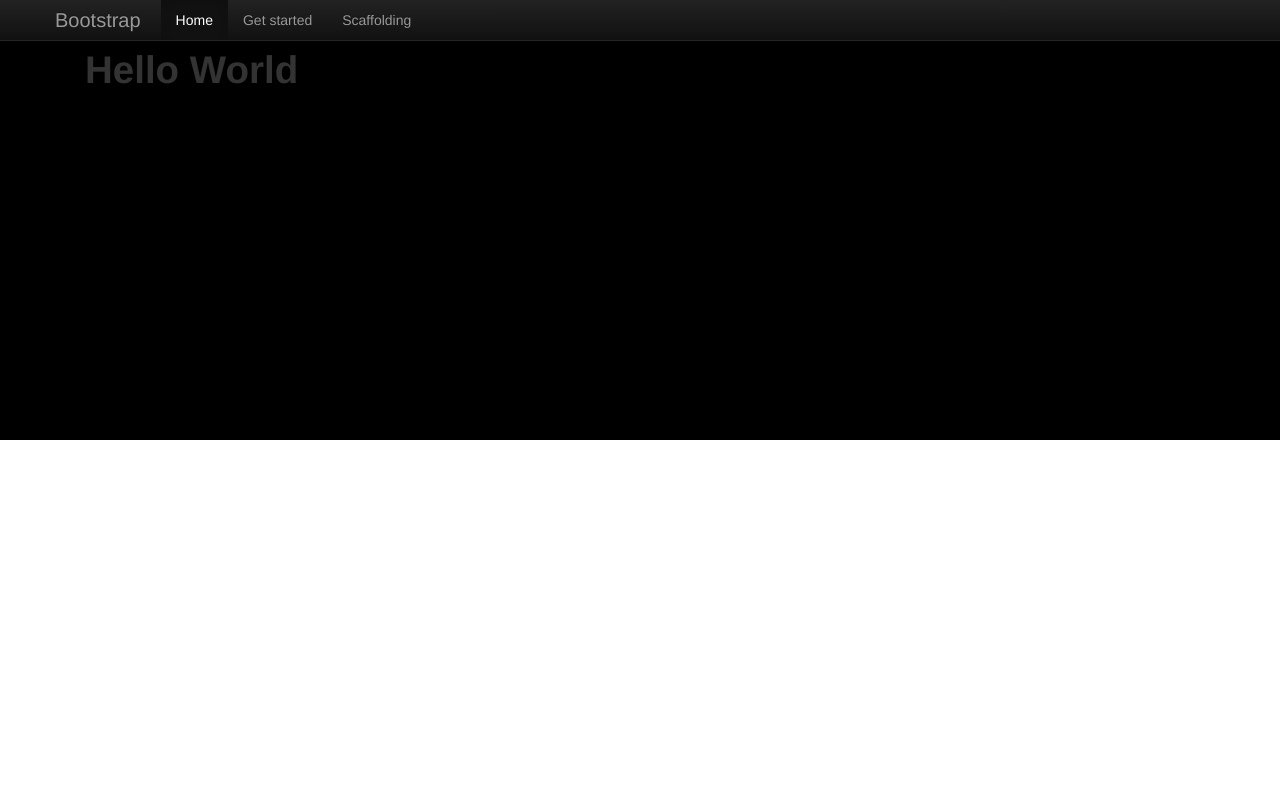
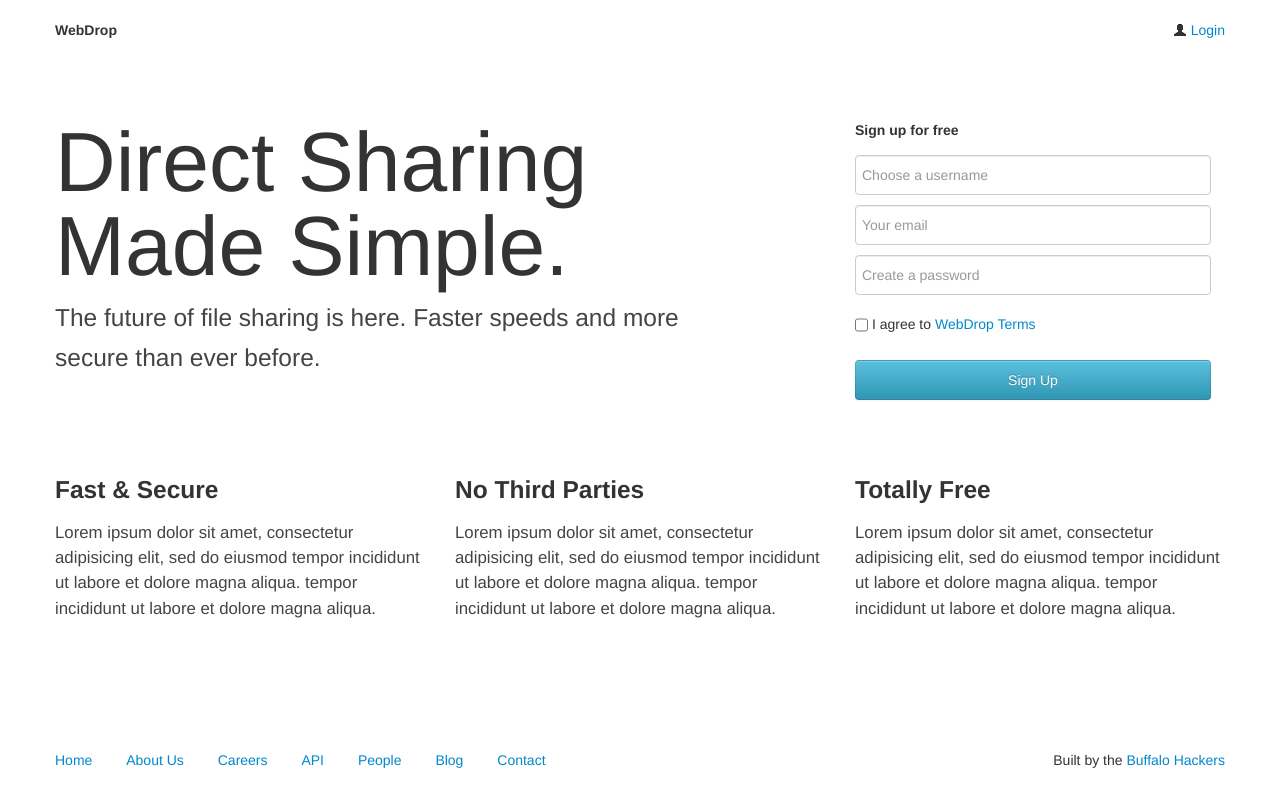
Before and after one commit to buffalohackers/WebDrop, a Flask app: page / in a window 1280 px wide. Run offline with Flask 2, Linux system fonts and the light colour scheme; some libraries are stand-ins or nearby versions.

Commit message:
Home Page is done

```diff
--- a/app.py
+++ b/app.py
@@ -7,7 +7,7 @@ app.debug = True
 
 @app.route("/")
 def hello():
-	return flask.render_template("index.html")
+	return flask.render_template("splash.html")
 
 if __name__ == '__main__':
     port = int(os.environ.get('PORT', 1337))
--- a/static/css/styles.css
+++ b/static/css/styles.css
@@ -8,8 +8,69 @@
 	@DATE: 6 April 2013;
 */
 
-.masthead {
+.slogan {
+	text-align: center;
+	padding:30px 0;
+}
+
+.top-login {
+	padding: 20px 0;
+}
+
+.sign-up form input {
+	margin:0;
+	height:40px;
+	margin:5px 0;
+}
+
+.sign-up button {
+	margin-left: 0;
+	width: 356px;
+	height:40px;
+	margin-top: 10px;
+}
+
+.message h1 {
+	font-size: 6em;
+	line-height: 1em;
+	font-weight: normal;
+}
+
+.message h3 {
+	font-weight: normal;
+	color: #444;
+}
+
+.main-splash {
 	padding-top: 40px;
-	background-color: #000;
-	min-height: 400px;
 }
+
+.home-infos p {
+	font-size: 1.2em;
+	line-height: 1.5em;
+	color: #444;
+}
+
+.home-infos {
+	margin-top: 40px;
+}
+
+.footer ul li {
+	display: inline;
+	padding-right: 30px;
+}
+
+.footer ul {
+	margin-left: 0;
+}
+
+.footer {
+	height:50px;
+}
+
+.wrapper {
+	min-height: 100%;
+	height: auto !important;
+	height: 100%;
+	margin: 0 auto -50px;
+}
--- a/templates/index.html
+++ /dev/null
@@ -1,13 +0,0 @@
-{% extends "base.html" %}
-{% block content %}
-
-
-<div class="masthead">
-  <div class="container">
-    <div class="span12">
-      <h1>Hello World</h1>
-    </div>
-  </div>
-</div>
-
-{% endblock %}
--- /dev/null
+++ b/templates/splash.html
@@ -0,0 +1,110 @@
+<!doctype>
+<html>
+<html lang="en">
+  <head>
+    <meta charset="utf-8">
+    <title>WebDrop - Social file sharing at its best</title>
+    <meta name="viewport" content="width=device-width, initial-scale=1.0">
+    <meta name="description" content="">
+    <meta name="author" content="">
+
+    <!-- Da Pretty Files -->
+    <link href="{{ url_for('static', filename='css/bootstrap.css') }}" rel="stylesheet">
+    <link href="{{ url_for('static', filename='css/bootstrap-responsive.css') }}" rel="stylesheet">
+    <link href="{{ url_for('static', filename='css/styles.css') }}" rel="stylesheet">
+  </head>
+
+<body>
+
+<div class="wrapper">
+<div class="top-login">
+    <div class="container">
+        <div class="row">
+            <div class="span10">
+                <p><strong>WebDrop</strong></p>
+            </div>
+            <div class="span2">
+                <p class="pull-right"><i class="icon-user"></i> <a href="#">Login</a> </p>
+            </div>
+        </div>
+    </div>
+</div>
+
+<div class="main-splash">
+    <div class="container">
+        <div class="row">
+            <div class="span8">
+                <div class="message">
+                    <h1>Direct Sharing<br> Made Simple.</h1>
+                    <h3>The future of file sharing is here. Faster speeds and more<br> secure than ever before.</h3>
+                </div>
+            </div>
+            <div class="span4">
+                <h5>Sign up for free</h5>
+
+                <div class="sign-up">
+                    <form>
+                        <input class="span4" type="text" placeholder="Choose a username"><br>
+                        <input class="span4" type="email" placeholder="Your email"><br>
+                        <input class="span4" type="password" placeholder="Create a password"><br>
+                        <input type="checkbox">
+                        <lable>I agree to <a href="#">WebDrop Terms</a></lable>
+                        <button class="btn btn-info" type="button">Sign Up</button>
+                    </form>
+                </div>
+            </div>
+        </div>
+
+        <div class="home-infos">
+            <div class="row">
+                <div class="span4">
+                    <h3>Fast & Secure</h3>
+                    <p>Lorem ipsum dolor sit amet, consectetur adipisicing elit, sed do eiusmod
+                    tempor incididunt ut labore et dolore magna aliqua. tempor incididunt ut labore et dolore magna aliqua.</p>
+                </div>
+                <div class="span4">
+                    <h3>No Third Parties</h3>
+                    <p>Lorem ipsum dolor sit amet, consectetur adipisicing elit, sed do eiusmod
+                    tempor incididunt ut labore et dolore magna aliqua. tempor incididunt ut labore et dolore magna aliqua.</p>
+                </div>
+                <div class="span4">
+                    <h3>Totally Free</h3>
+                    <p>Lorem ipsum dolor sit amet, consectetur adipisicing elit, sed do eiusmod
+                    tempor incididunt ut labore et dolore magna aliqua. tempor incididunt ut labore et dolore magna aliqua.</p>
+                </div>
+            </div>
+        </div>
+
+    </div><!-- end of container -->
+</div><!-- end main-splash -->
+</div>
+<div class="footer">
+    <div class="container">
+        <div class="row">
+            <div class="span8">
+                <ul>
+                    <li><a href="#">Home</a></li>
+                    <li><a href="#">About Us</a></li>
+                    <li><a href="#">Careers</a></li>
+                    <li><a href="#">API</a></li>
+                    <li><a href="#">People</a></li>
+                    <li><a href="#">Blog</a></li>
+                    <li><a href="#">Contact</a></li>
+                </ul>
+            </div>
+            <Div class="span4">
+                <p class="pull-right">Built by the <a href="http://www.buffalohackers.com" target="_blank">Buffalo Hackers</a></p>
+            </Div>
+        </div>
+    </div>
+</div>
+
+
+ <!-- Da javascript's
+    ================================================== -->
+    <script type="text/javascript" src="http://platform.twitter.com/widgets.js"></script>
+    <script src="{{ url_for('static', filename='js/jquery.js') }}"></script>
+    <script src="{{ url_for('static', filename='js/bootstrap.js') }}"></script>
+
+</body>
+</html>
```
